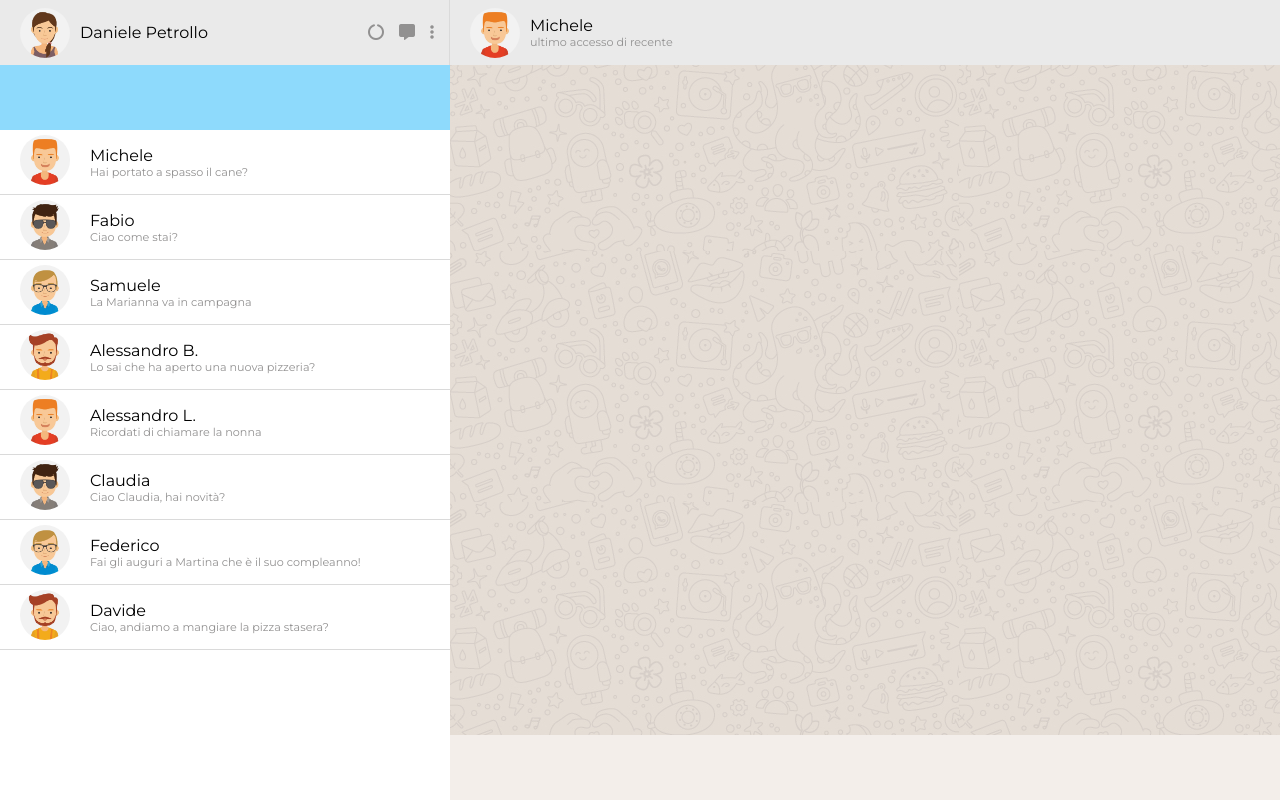
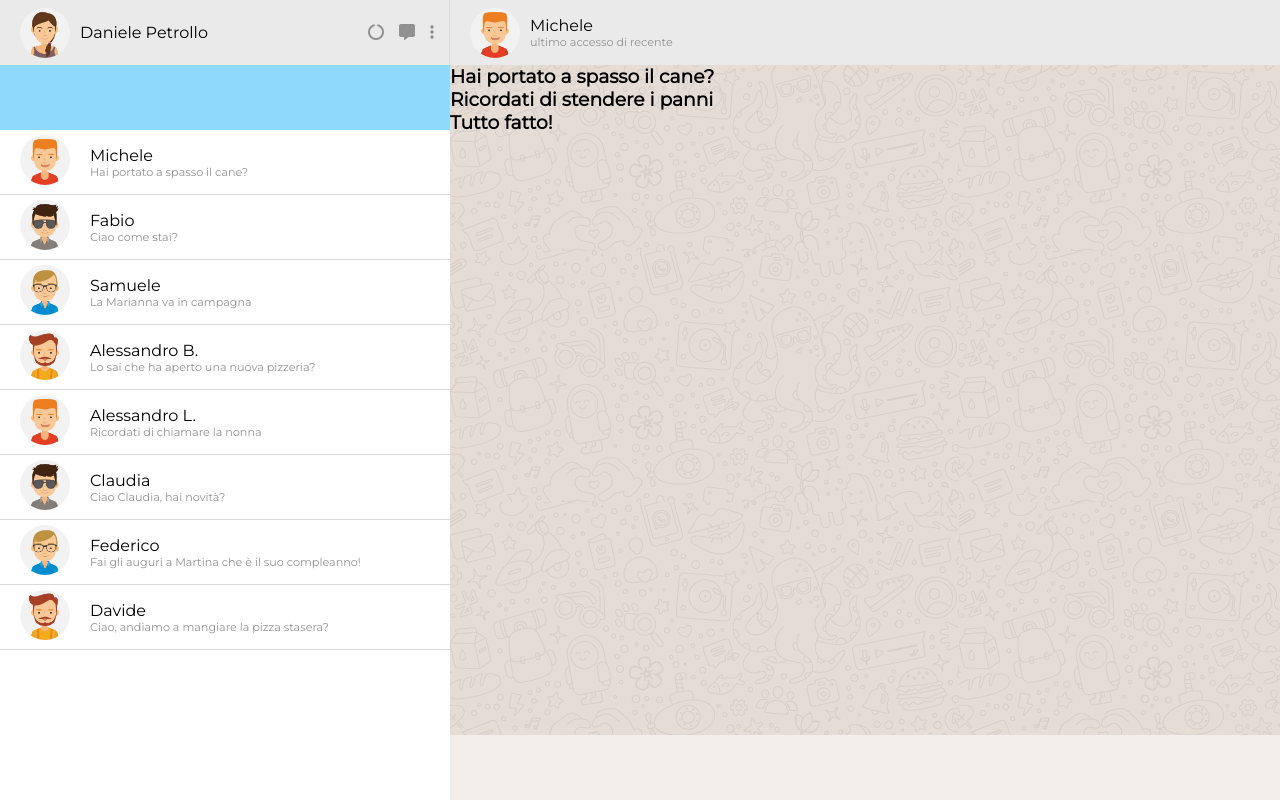
Before and after one commit to danipetro21/vue-boolzapp, a plain HTML site: page index.html in a window 1280 px wide. Drawn offline with nearby package versions, Linux system fonts and the light colour scheme.

Commit message:
print message beta1

```diff
--- a/index.html
+++ b/index.html
@@ -91,6 +91,9 @@
 
                     <div class="chat-live">
 
+                        <span v-for="msg in contacts[activeChat].messages">
+                            <h3>{{ msg.message }}</h3>
+                        </span>
 
 
                     </div>
```
